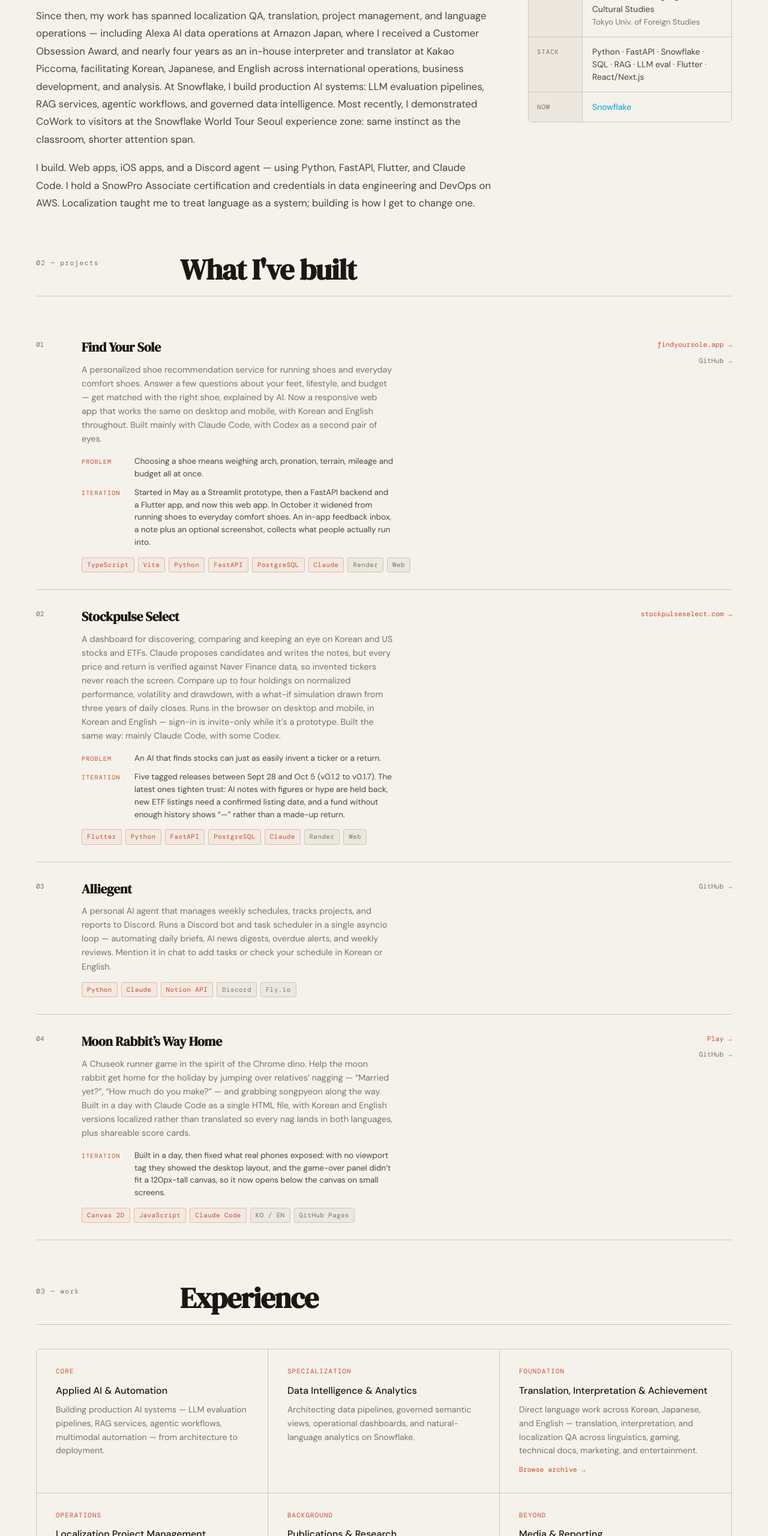
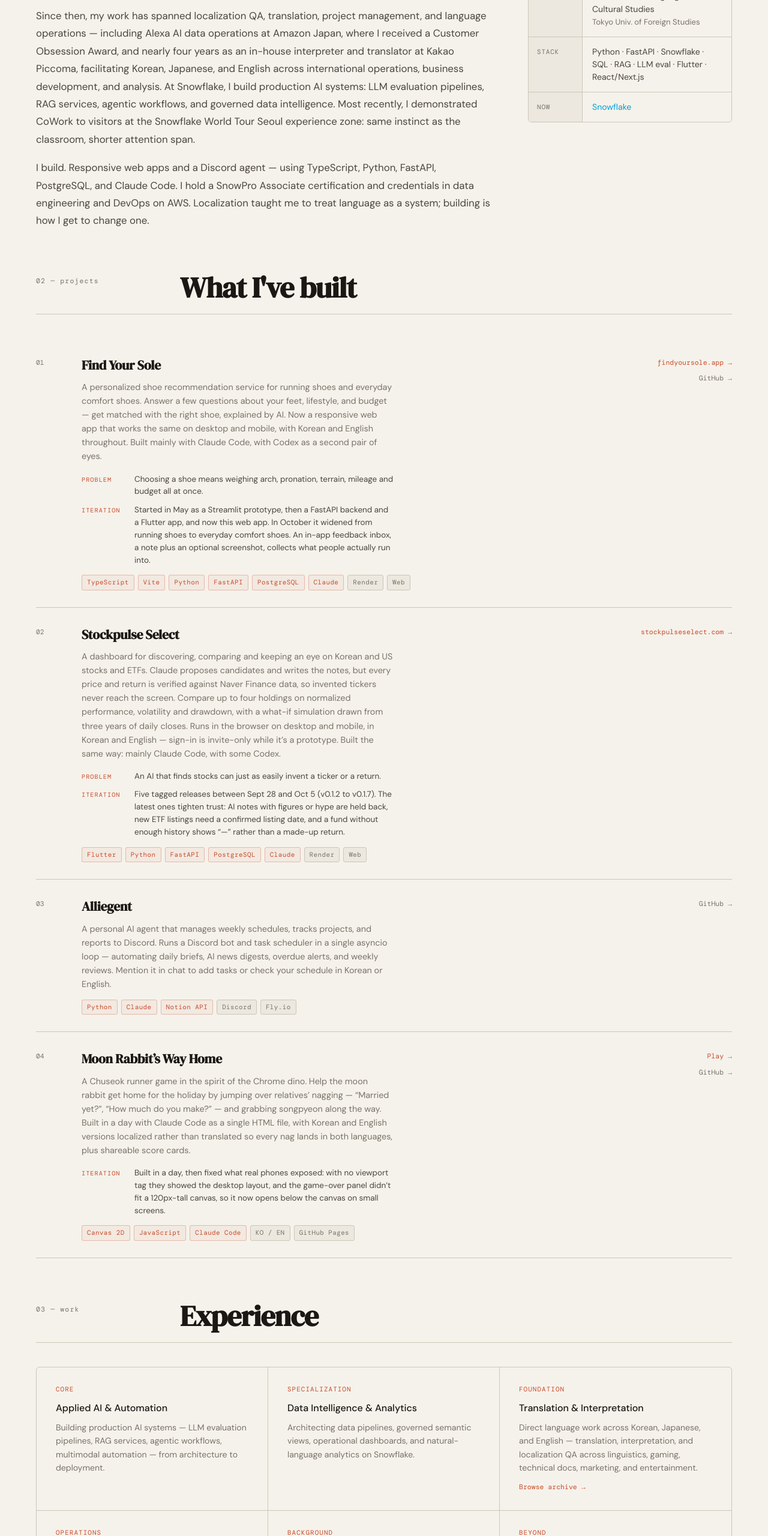
Before and after one commit to areumseo/areumseo.github.io, a plain HTML site: page index.html in a window 1280 px wide. Shown: the part 1487-4047 px from the top of the page at 60% size. Drawn offline with nearby package versions, Linux system fonts and the light colour scheme.

Commit message:
fix: remove Achievement from work card title, update build stack in about
Co-Authored-By: Claude Sonnet 4.6 <noreply@anthropic.com>

```diff
--- a/index.html
+++ b/index.html
@@ -792,7 +792,7 @@
             Since then, my work has spanned localization QA, translation, project management, and language operations — including Alexa AI data operations at Amazon Japan, where I received a Customer Obsession Award, and nearly four years as an in-house interpreter and translator at Kakao Piccoma, facilitating Korean, Japanese, and English across international operations, business development, and analysis. At Snowflake, I build production AI systems: LLM evaluation pipelines, RAG services, agentic workflows, and governed data intelligence. Most recently, I demonstrated CoWork to visitors at the Snowflake World Tour Seoul experience zone: same instinct as the classroom, shorter attention span.
           </p>
           <p>
-            I build. Web apps, iOS apps, and a Discord agent — using Python, FastAPI, Flutter, and Claude Code. I hold a SnowPro Associate certification and credentials in data engineering and DevOps on AWS. Localization taught me to treat language as a system; building is how I get to change one.
+            I build. Responsive web apps and a Discord agent — using TypeScript, Python, FastAPI, PostgreSQL, and Claude Code. I hold a SnowPro Associate certification and credentials in data engineering and DevOps on AWS. Localization taught me to treat language as a system; building is how I get to change one.
           </p>
         </div>
         <div class="about-sidebar">
@@ -938,7 +938,7 @@
         </div>
         <div class="work-cell">
           <div class="work-cell-label">Foundation</div>
-          <h3>Translation, Interpretation & Achievement</h3>
+          <h3>Translation & Interpretation</h3>
           <p>Direct language work across Korean, Japanese, and English — translation, interpretation, and localization QA across linguistics, gaming, technical docs, marketing, and entertainment.</p>
           <a href="work-experience.html" style="font-family:'DM Mono',monospace;font-size:0.72rem;color:var(--accent);margin-top:12px;display:inline-block;">Browse archive →</a>
         </div>
```
